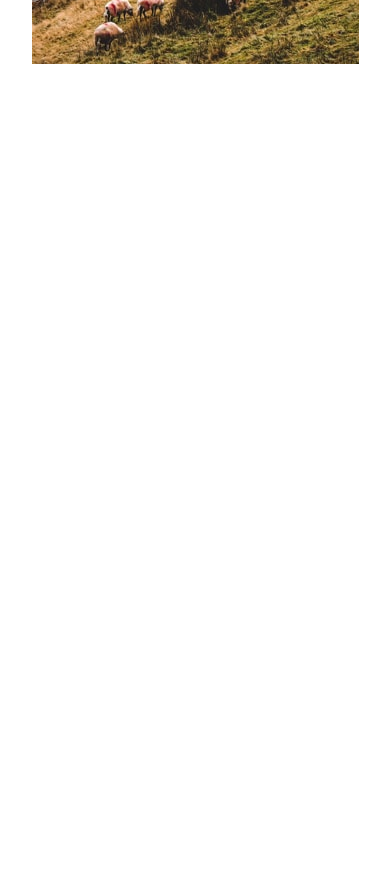
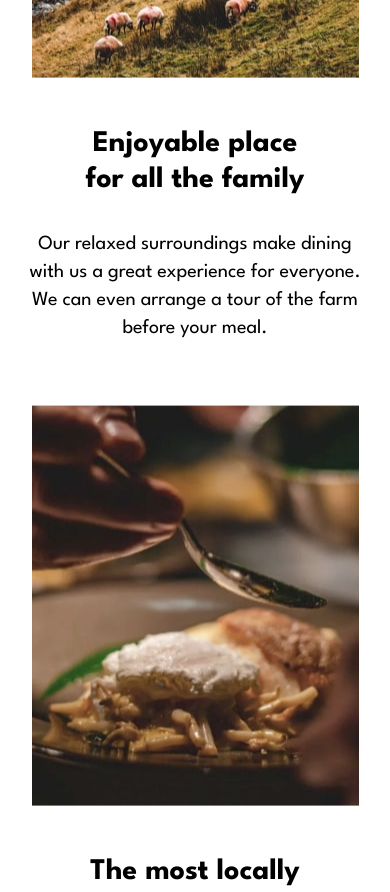
Before and after one commit to AtanasovCode/dine, a React (Vite) app: page / in a window 390 px wide. Shown: the part 1100-1992 px from the top of the page. Before the commit the page ends 1244 px from the top, so only its background shows below. Built offline with nearby package versions, Linux system fonts and the light colour scheme.

Commit message:
created mobile view for Description component

```diff
--- a/src/components/homepage/Description.jsx
+++ b/src/components/homepage/Description.jsx
@@ -1,3 +1,5 @@
+import DescriptionComponent from './DescriptionComponent';
+
 //importing images
 import enjoyablePlaceDesktop from '../../assets/homepage/enjoyable-place-desktop.jpg';
 import enjoyablePlaceDesktopx2 from '../../assets/homepage/enjoyable-place-desktop@2x.jpg';
@@ -6,31 +8,42 @@ import enjoyablePlaceTabletx2 from '../../assets/homepage/enjoyable-place-tablet
 import enjoyablePlaceMobile from '../../assets/homepage/enjoyable-place-mobile.jpg';
 import enjoyablePlaceMobilex2 from '../../assets/homepage/enjoyable-place-mobile@2x.jpg';
 
+import locallySourcedMobile from '../../assets/homepage/locally-sourced-mobile.jpg';
+import locallySourcedMobilex2 from '../../assets/homepage/locally-sourced-mobile@2x.jpg';
+import locallySourcedTablet from '../../assets/homepage/locally-sourced-tablet.jpg';
+import locallySourcedTabletx2 from '../../assets/homepage/locally-sourced-tablet@2x.jpg';
+import locallySourcedDesktop from '../../assets/homepage/locally-sourced-desktop.jpg';
+import locallySourcedDesktopx2 from '../../assets/homepage/locally-sourced-desktop@2x.jpg';
+
+
 const Description = () => {
     return (
         <div className="
-            w-all flex flex-col px-4
+            w-all flex flex-col px-6
         ">
-            <div className="flex flex-col items-center justify-center w-all translate-y-[-20%] lg:translate-y-[-5%]">
-                <picture>
-                    {/*Mobile*/}
-                    <source
-                        media="(max-width: 600px)"
-                        srcSet={`${enjoyablePlaceMobile} 1x, ${enjoyablePlaceMobilex2} 2x`}
-                    />
-                    {/*Tablet*/}
-                    <source
-                        media="(max-width: 1199px)"
-                        srcSet={`${enjoyablePlaceTablet} 1x, ${enjoyablePlaceTabletx2} 2x`}
-                    />
-                    {/*Desktop*/}
-                    <img
-                        srcSet={`${enjoyablePlaceDesktop} x1, ${enjoyablePlaceDesktopx2} 2x`}
-                        alt="image of the restaurant surrounded by trees and nature"
-                        className="sm:w-[75vw] lg:w-auto"
-                    />
-                </picture>
-            </div>
+            <DescriptionComponent
+                mobile={enjoyablePlaceMobile}
+                mobilex2={enjoyablePlaceMobilex2}
+                tablet={enjoyablePlaceTablet}
+                tabletx2={enjoyablePlaceTabletx2}
+                desktop={enjoyablePlaceDesktop}
+                desktopx2={enjoyablePlaceDesktopx2}
+                titleOne="Enjoyable place"
+                titleTwo="for all the family"
+                desc="Our relaxed surroundings make dining with us a great experience for everyone. We can even arrange a tour of the farm before your meal."
+            />
+
+            <DescriptionComponent
+                mobile={locallySourcedMobile}
+                mobilex2={locallySourcedMobilex2}
+                tablet={locallySourcedTablet}
+                tabletx2={locallySourcedTabletx2}
+                desktop={locallySourcedDesktop}
+                desktopx2={locallySourcedDesktopx2}
+                titleOne="The most locally"
+                titleTwo="sourced food"
+                desc="All our ingredients come directly from our farm or local fishery. So you can be sure that you’re eating the freshest, most sustainable food."
+            />
         </div>
     );
 }
--- /dev/null
+++ b/src/components/homepage/DescriptionComponent.jsx
@@ -0,0 +1,48 @@
+
+
+const DescriptionComponent = ({
+    mobile,
+    mobilex2,
+    tablet,
+    tabletx2,
+    desktop,
+    desktopx2,
+    titleOne,
+    titleTwo,
+    desc,
+}) => {
+    return (
+        <div className="flex-1 flex flex-col items-center justify-center w-all translate-y-[-10%] lg:translate-y-[-8%] mb-16">
+            <picture className="inline-block">
+                {/*Mobile*/}
+                <source
+                    media="(max-width: 600px)"
+                    srcSet={`${mobile} 1x, ${mobilex2} 2x`}
+                />
+                {/*Tablet*/}
+                <source
+                    media="(max-width: 1199px)"
+                    srcSet={`${tablet} 1x, ${tabletx2} 2x`}
+                />
+                {/*Desktop*/}
+                <img
+                    srcSet={`${desktop} x1, ${desktopx2} 2x`}
+                    alt="image of the restaurant surrounded by trees and nature"
+                    className="sm:w-[75vw] lg:w-auto"
+                />
+            </picture>
+
+            <div className="mt-12 w-full">
+                <div className="flex flex-col items-center justify-start font-bold text-3xl w-full">
+                    <div> {titleOne} </div>
+                    <div> {titleTwo} </div>
+                </div>
+                <div className="text-xl mt-8 text-center">
+                    {desc}
+                </div>
+            </div>
+        </div>
+    );
+}
+
+export default DescriptionComponent;
```
